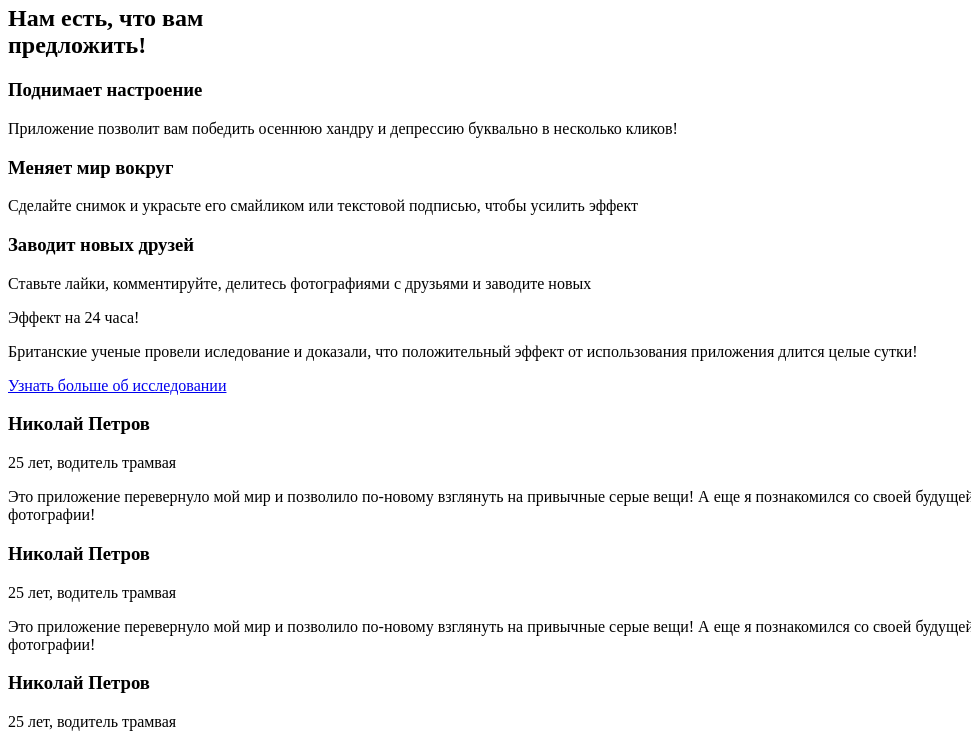
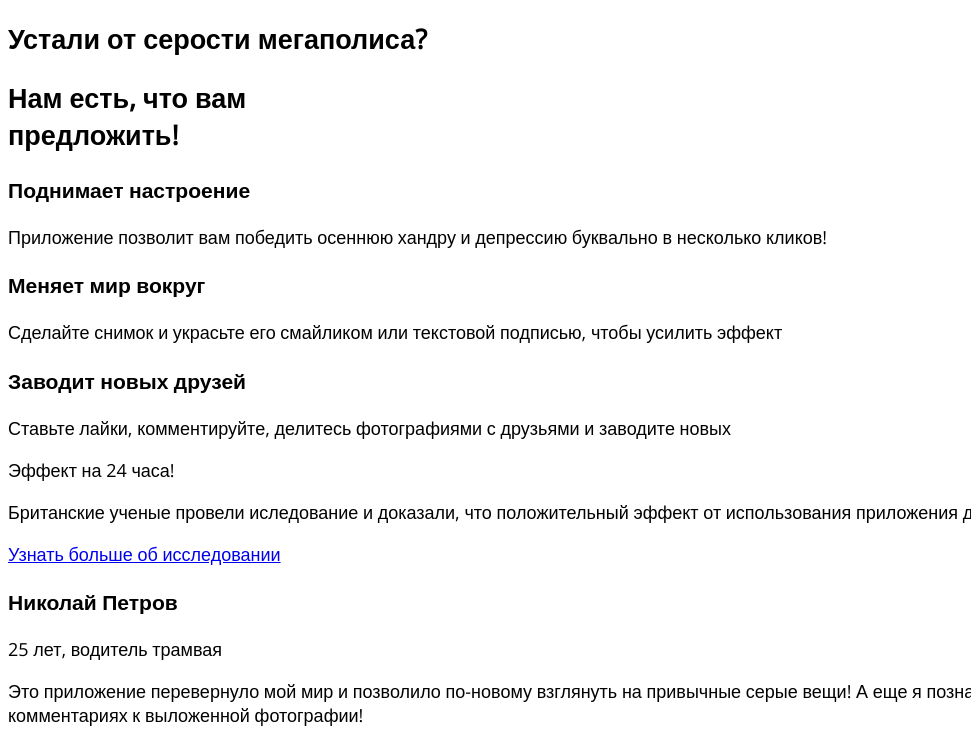
Before and after one commit to arzahs/Pink, a plain HTML site: page index.html in a window 1280 px wide. Shown: the part 315-1059 px from the top of the page, without its empty margins (0-971 px from the left). Drawn offline with nearby package versions, Linux system fonts and the light colour scheme.

Commit message:
Добавил переменные и шрифты

```diff
--- a/index.html
+++ b/index.html
@@ -4,6 +4,8 @@
   <meta charset="UTF-8">
 
   <title>Pink</title>
+  <link href='http://fonts.googleapis.com/css?family=Open+Sans' rel='stylesheet' type='text/css'>
+  <link rel="stylesheet" href="css/style.css">
 </head>
 
 
--- a/less/style.less
+++ b/less/style.less
@@ -0,0 +1,9 @@
+
+@import "variables.less";
+@import "contents/header.less";
+
+body{
+	font-family: @font-family;
+	font-size: @font-size;
+
+}
--- a/less/variables.less
+++ b/less/variables.less
@@ -0,0 +1,22 @@
+@gray: #f2f2f2; //cерый background
+@gray-1: #283645; //text
+@pink: #d22856; //contact text
+
+
+@text-color: @gray-1;
+@link-color: ;
+@link-color--hover: ;
+
+@font-size: 18px;
+@font-size--mono: 14px;
+@line-height: 1.4;
+
+@font-size--h1: 3rem;
+@font-size--h2: 2.4rem;
+@font-size--h3: 1.8rem;
+@font-size--h4: 1.4rem;
+@font-size--h5: @font-size;
+@font-size--h6: @font-size;
+
+@font-family: 'Open Sans', sans-serif;
+//@font-family--headings: ;
```
Also changed, not shown: css/style.css (added), less/contents/header.less (added), less/contents/mixin.less (added).
